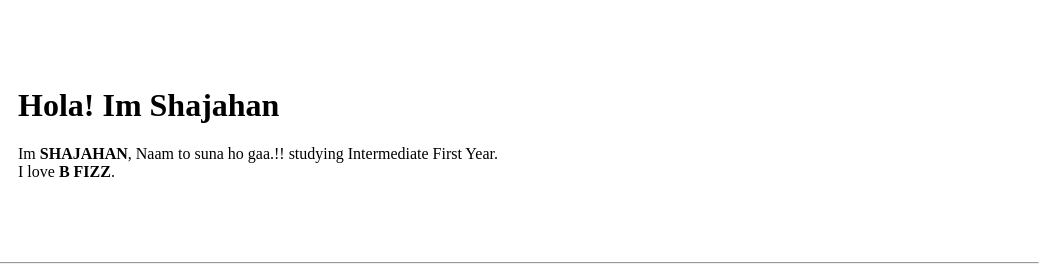
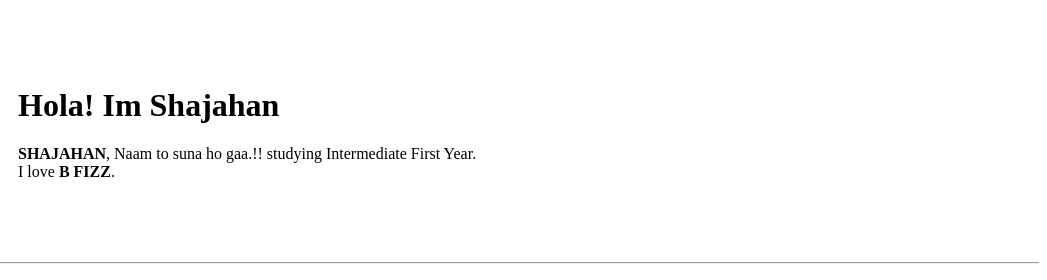
Before and after one commit to shajushajahan12/shajahan, a plain HTML site: page index.html in a window 1280 px wide. Shown: the top 280 px of the page, 233-1280 px from the left. Drawn offline with Linux system fonts and the light colour scheme.

Commit message:
Update index.html

```diff
--- a/index.html
+++ b/index.html
@@ -13,7 +13,7 @@
         <tr>
             <td><img src="https://user-images.githubusercontent.com/97659955/149309179-6e77e3f4-1982-480e-9912-1e7be4cb3835.png" width="200" height="200" alt="shajahan profile picture"></td>
             <td><h1>Hola! Im Shajahan</h1>
-                <p>Im <strong>SHAJAHAN</strong>, Naam to suna ho gaa.!! studying Intermediate First Year. <br>I love <strong>B FIZZ</strong>.</p>
+                <p> <strong>SHAJAHAN</strong>, Naam to suna ho gaa.!! studying Intermediate First Year. <br>I love <strong>B FIZZ</strong>.</p>
             </td>
         </tr>
         </table>
```
